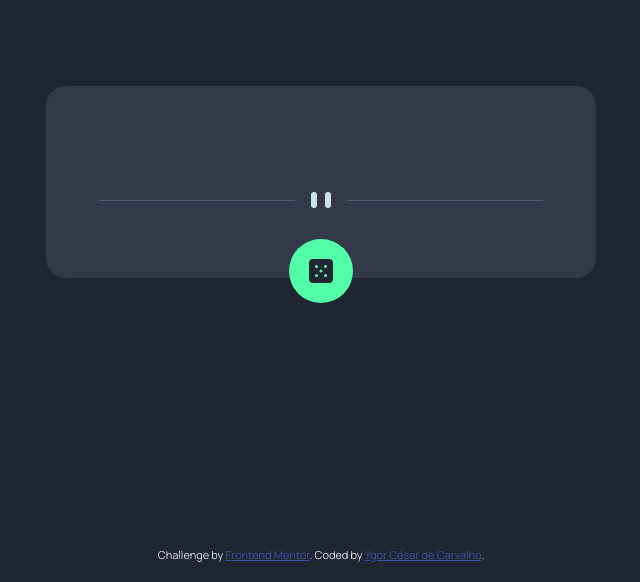
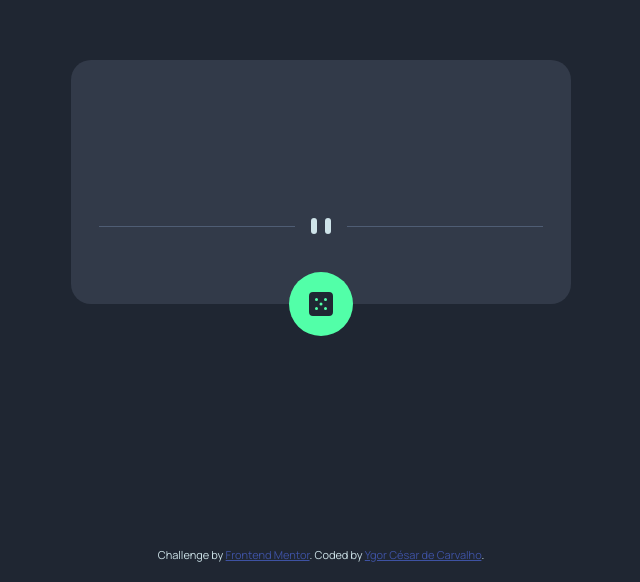
Before and after one commit to Ygor-CCarvalho/advice-generator-app, a plain HTML site: page index.html in a window 768 px wide. Shown: the part 218-800 px from the top of the page, without its empty margins (63-703 px from the left). Drawn offline with Linux system fonts and the light colour scheme; no server answers.

Commit message:
criei o responsivo para 768px

```diff
--- a/index.html
+++ b/index.html
@@ -11,6 +11,7 @@
 <link rel="stylesheet" href="/src/css/reset.css">
 <link rel="stylesheet" href="/src/css/variables.css">
 <link rel="stylesheet" href="/src/css/styles.css">
+<link rel="stylesheet" href="/src/css/responsivo.css">
 
   <title>Frontend Mentor | Advice generator app</title>
 
--- a/src/css/responsivo.css
+++ b/src/css/responsivo.css
@@ -1,9 +1,9 @@
-@media(min-width: 768px){
-    .advice{
+@media(max-width: 768px){
+    .container{
         padding-inline: 50px;
-        width: 386px;
+        width: 500px;
     }
-    .advice p{
+    .container p{
         font-size: 21px;
         padding: 26px;
     }
```
